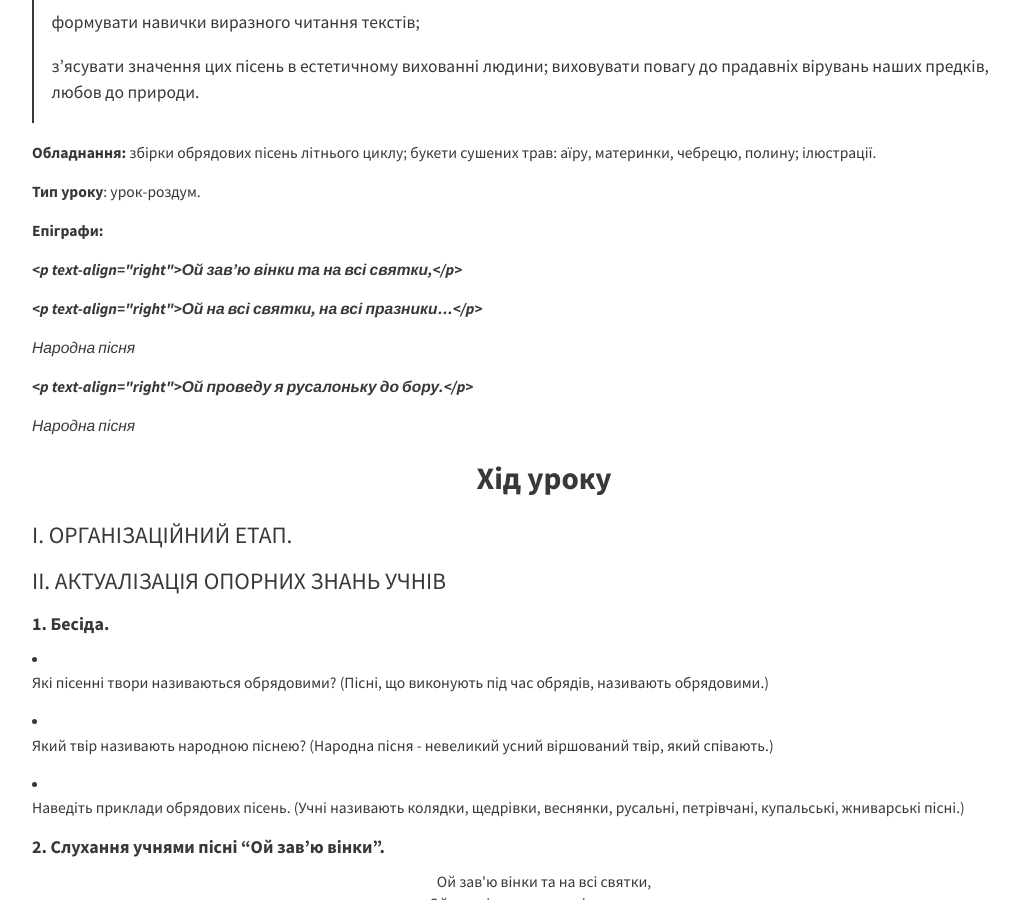
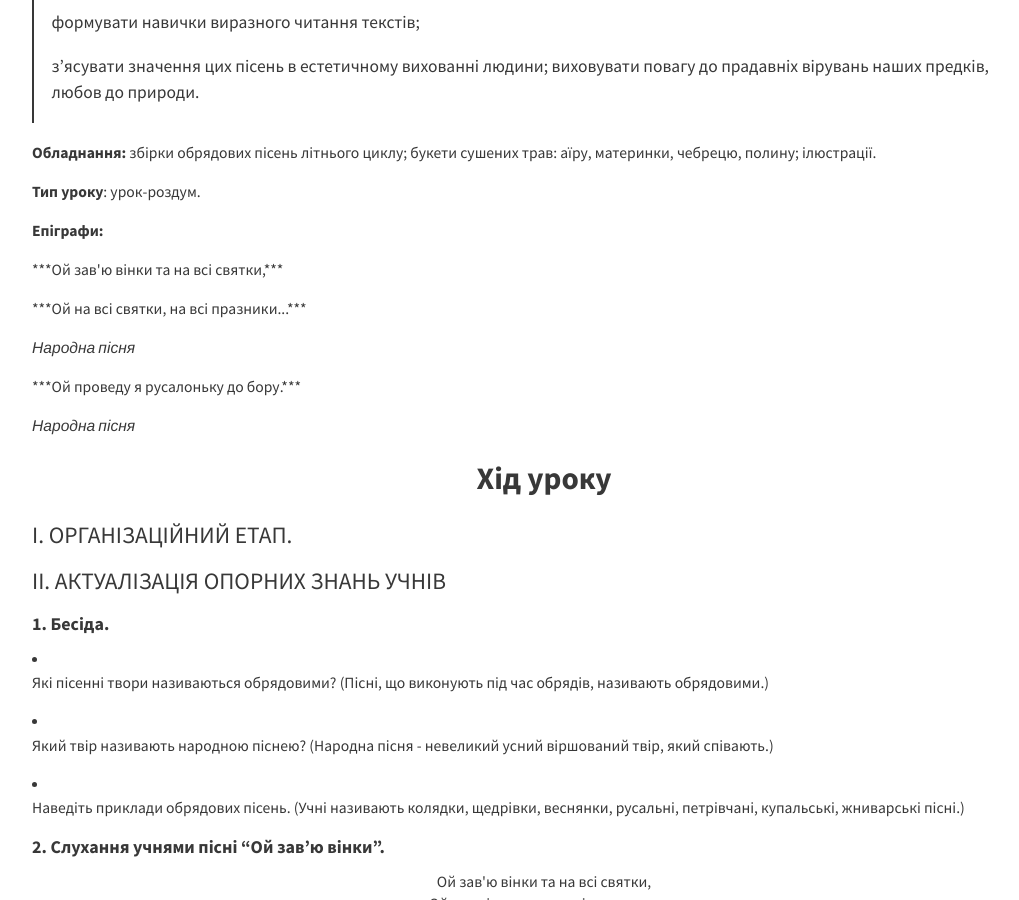
Before and after one commit to tetyanashevchuk/tetyanashevchuk.github.io, a Jekyll site: the page built from _posts/2016-01-03-6-klass-lit-pisni-litnyogo-kalendarnogo-cyklu.md, in a window 1280 px wide and 900 px high, scrolled down 885 px. Shown: the whole window, without its empty margins (96-1115 px from the left). Built offline with Jekyll 4.4.1, drawn with Linux system fonts in a browser that asks for light colours; nearby versions of some CDN libraries.

```diff
--- a/_posts/2016-01-03-6-klass-lit-pisni-litnyogo-kalendarnogo-cyklu.md
+++ b/_posts/2016-01-03-6-klass-lit-pisni-litnyogo-kalendarnogo-cyklu.md
@@ -28,13 +28,13 @@
 
 **Епіграфи:**
 
- ***<p text-align="right">Ой зав'ю вінки та на всі святки,</p>***
+ <p text-align="right">***Ой зав'ю вінки та на всі святки,***</p>
 
- ***<p text-align="right">Ой на всі святки, на всі празники...</p>***
+ <p text-align="right">***Ой на всі святки, на всі празники...***</p>
 
  *Народна пісня*
 
- ***<p text-align="right">Ой проведу я русалоньку до бору.</p>***
+ <p text-align="right">***Ой проведу я русалоньку до бору.***</p>
 
  *Народна пісня*
 
```
